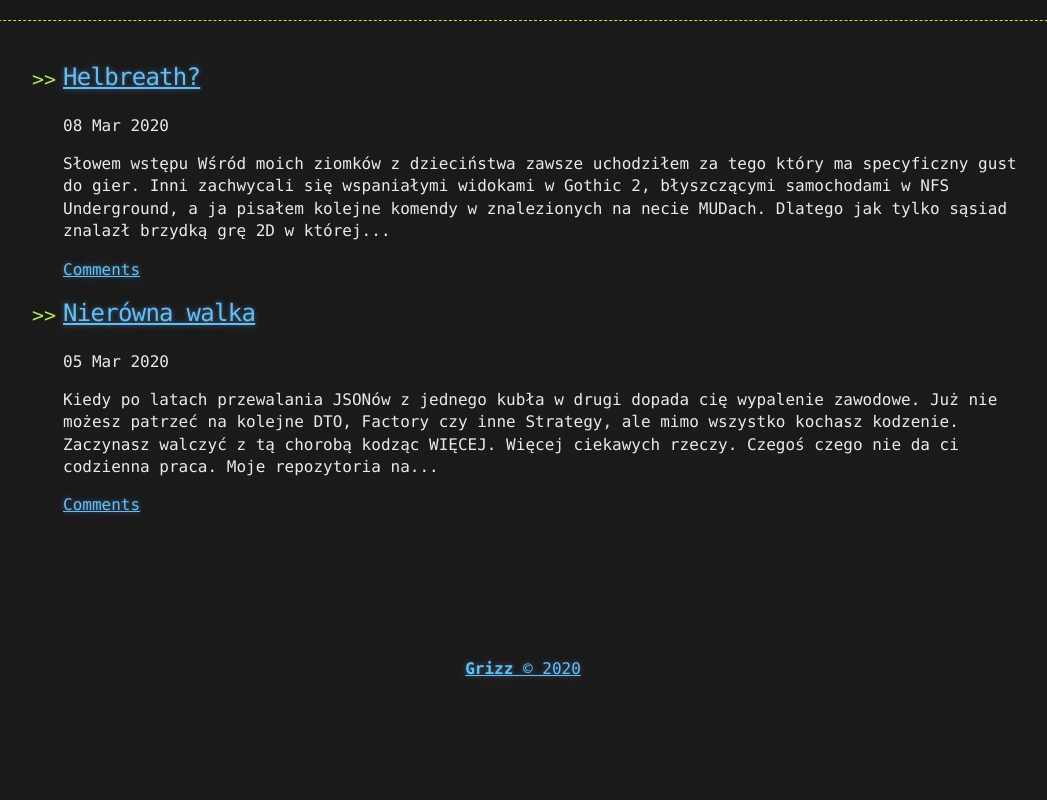
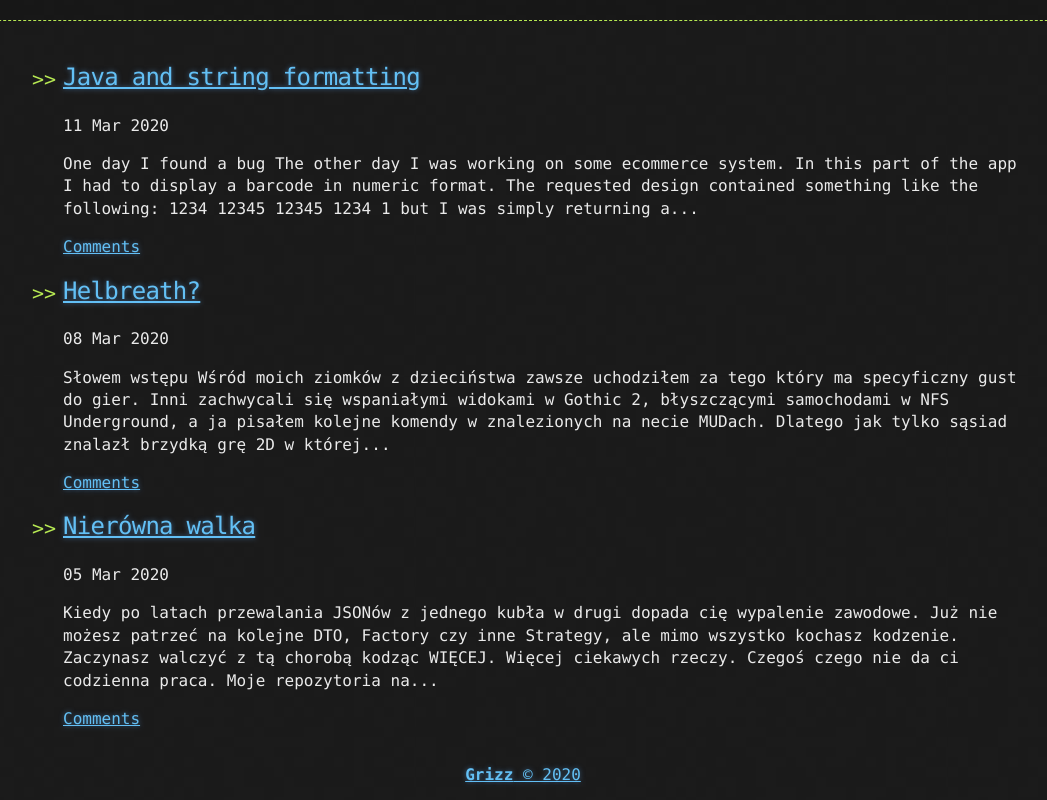
Before and after one commit to tomekbielaszewski/tomekbielaszewski.github.io, a Jekyll site: the page built from index.html, in a window 1280 px wide. Shown: the part 156-956 px from the top of the page, without its empty margins (117-1164 px from the left). Built offline with Jekyll 4.4.1, drawn with Linux system fonts in a browser that asks for light colours; the list of posts is cut into pages by our own code; comment, search, counter and statistics services are not loaded; before the commit the page ends 900 px from its top, so only the background shows below that.

Commit message:
3rd post small corrections and published

````diff
--- a/_posts/2020-03-11-mask-formatter.md
+++ b/_posts/2020-03-11-mask-formatter.md
@@ -1,17 +1,17 @@
 ---
-title: Java and formatting strings
-published: false
+title: Java and string formatting
+published: true
 comments: true
 tags: english, java, everydayjob
 ---
 
 # One day I found a bug
 The other day I was working on some ecommerce system. In this part of the app I had to display a barcode in numeric format.
-The requested design contained something like:
+The requested design contained something like the following:
 ```
 1234 12345 12345 1234 1
 ```
-And I was simply returning a string with:
+but I was simply returning a string:
 ```
 1234123451234512341
 ```
````
